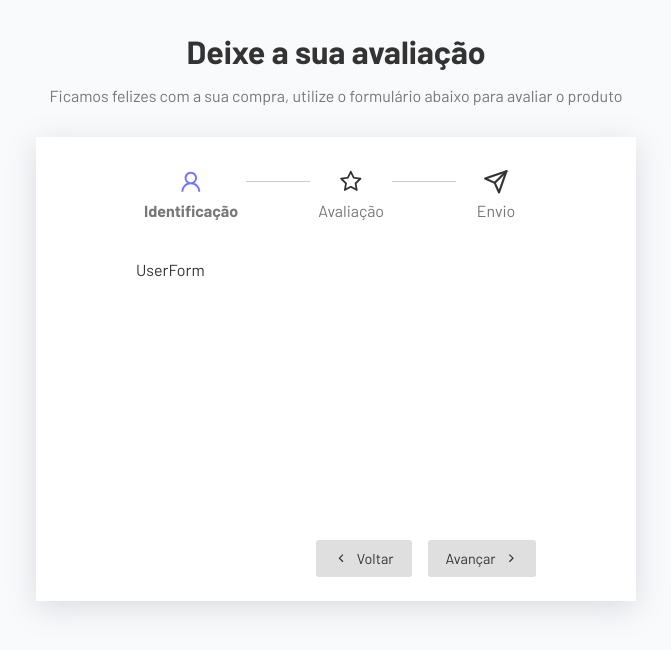
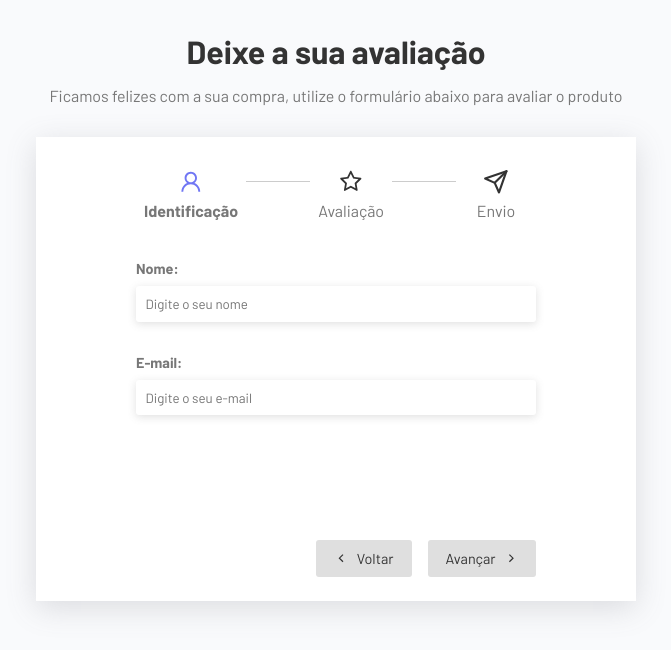
Before and after one commit to alexandrerogeriosn93/project-react-typescript-multistep-form, a React (Vite) app: page / in a window 1280 px wide. Shown: the top 650 px of the page, without its empty margins (304-975 px from the left). Built offline with nearby package versions, Linux system fonts and the light colour scheme.

Commit message:
feat: add data persistence

```diff
--- a/src/App.tsx
+++ b/src/App.tsx
@@ -1,3 +1,5 @@
+import { useState } from "react";
+
 import { GrFormNext, GrFormPrevious } from "react-icons/gr";
 
 import ReviewForm from "./components/ReviewForm";
@@ -9,8 +11,34 @@
 
 import "./App.css";
 
+type FormFields = {
+  name: string;
+  email: string;
+  review: string;
+  comment: string;
+};
+
+const formTemplate: FormFields = {
+  name: "",
+  email: "",
+  review: "",
+  comment: "",
+};
+
 function App() {
-  const formComponents = [<UserForm />, <ReviewForm />, <Thanks />];
+  const [data, setData] = useState(formTemplate);
+
+  const updateFieldHandler = (key: string, value: string) => {
+    setData((prev) => {
+      return { ...prev, [key]: value };
+    });
+  };
+
+  const formComponents = [
+    <UserForm data={data} updateFieldHandler={updateFieldHandler} />,
+    <ReviewForm />,
+    <Thanks />,
+  ];
   const { currentStep, currentComponent, changeStep } = useForm(formComponents);
 
   return (
--- a/src/components/UserForm.tsx
+++ b/src/components/UserForm.tsx
@@ -1,5 +1,40 @@
-const UserForm = () => {
-  return <div>UserForm</div>;
+type UserProps = {
+  data: {
+    name: string;
+    email: string;
+  };
+  updateFieldHandler: (key: string, value: string) => void;
+};
+
+const UserForm = ({ data, updateFieldHandler }: UserProps) => {
+  return (
+    <div>
+      <div className="form-control">
+        <label htmlFor="name">Nome:</label>
+        <input
+          type="text"
+          name="name"
+          id="name"
+          placeholder="Digite o seu nome"
+          required
+          value={data.name || ""}
+          onChange={(e) => updateFieldHandler("name", e.target.value)}
+        />
+      </div>
+      <div className="form-control">
+        <label htmlFor="email">E-mail:</label>
+        <input
+          type="email"
+          name="email"
+          id="email"
+          placeholder="Digite o seu e-mail"
+          required
+          value={data.email || ""}
+          onChange={(e) => updateFieldHandler("email", e.target.value)}
+        />
+      </div>
+    </div>
+  );
 };
 
 export default UserForm;
```
